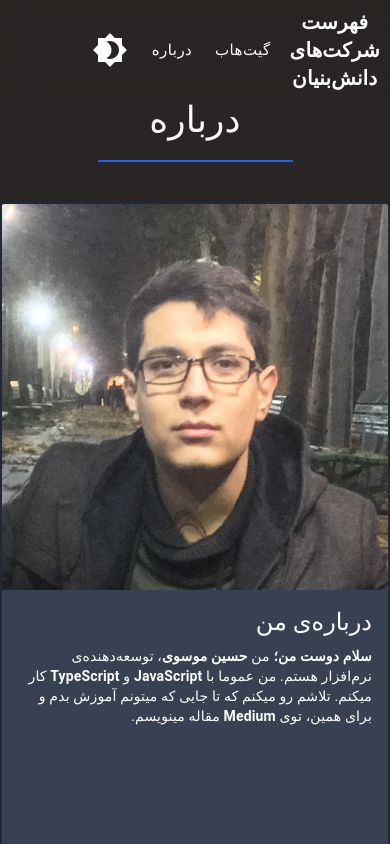
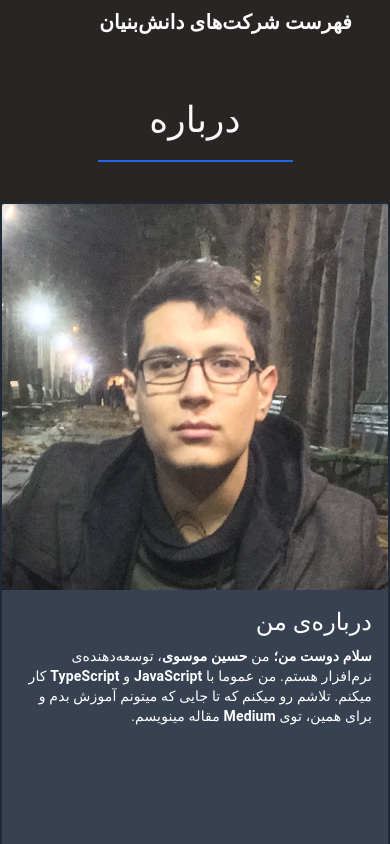
Before and after one commit to Hossein13M/danesh-bonyan, a Next.js app: page /about in a window 390 px wide. Shown: the top 844 px of the page. Built offline with nearby package versions, Linux system fonts and the light colour scheme.

Commit message:
style(header)!: enhance header for mobile version

```diff
--- a/src/components/header.tsx
+++ b/src/components/header.tsx
@@ -16,27 +16,27 @@ export default function Header() {
 
   return (
     <>
-      <div className="flex justify-between px-20 items-center backdrop-blur-lg fixed w-full py-2">
+      <div className="flex justify-between md:px-20 items-center backdrop-blur-lg fixed w-full py-2">
         <div>
-          <IconButton size="large" className={'text-bold text-2xl text-white'} onClick={toggleThemeHandler}>
+          <IconButton size="large" className={'hidden md:flex text-bold text-2xl text-white'} onClick={toggleThemeHandler}>
             <Brightness4Icon fontSize="inherit" className={'text-4xl dark:text-white text-black'} />
           </IconButton>
         </div>
 
         <div className="flex items-center justify-center">
-          <Button className="text-black dark:text-white" size="large" onClick={() => router.push('/about')}>
+          <Button className="hidden md:flex text-black dark:text-white" size="large" onClick={() => router.push('/about')}>
             درباره
           </Button>
 
           <a href="https://github.com/hossein13m/danesh-bonyan" target="blank">
-            <Button disableRipple disableFocusRipple className="text-black dark:text-white" size="large">
+            <Button disableRipple disableFocusRipple className="hidden md:flex  text-black dark:text-white" size="large">
               گیت‌هاب
             </Button>
           </a>
 
           <button className="flex" onClick={() => router.push('/')}>
             <h1 className="text-xl font-black dark:text-white mx-2"> فهرست شرکت‌های دانش‌بنیان</h1>
-            <Image src="/assets/logo.png" alt="Logo" width={30} height={30} />
+            <Image src="/assets/logo.png" alt="Logo" width={30} height={30} className="hidden md:flex" />
           </button>
         </div>
       </div>
```
